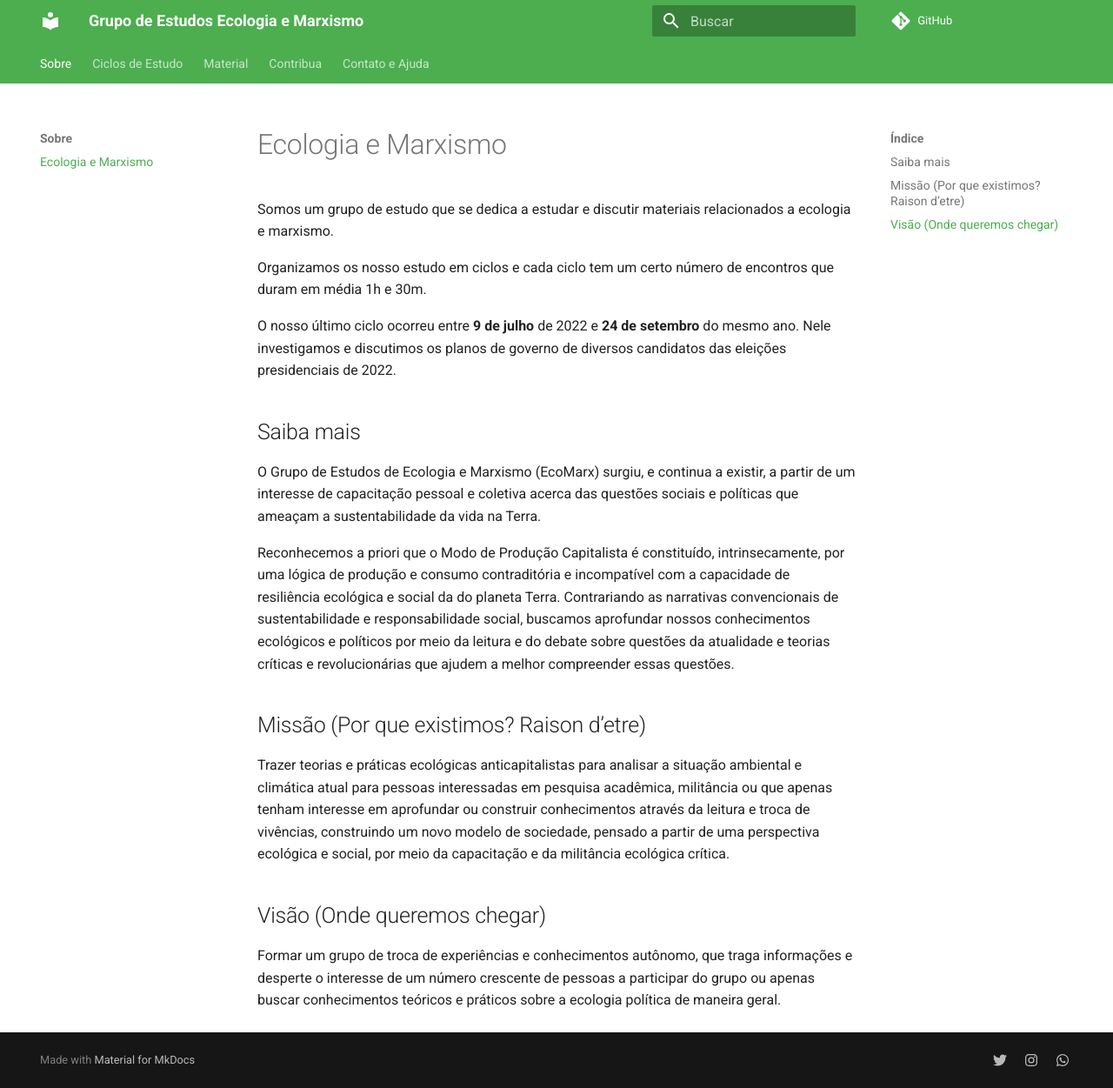
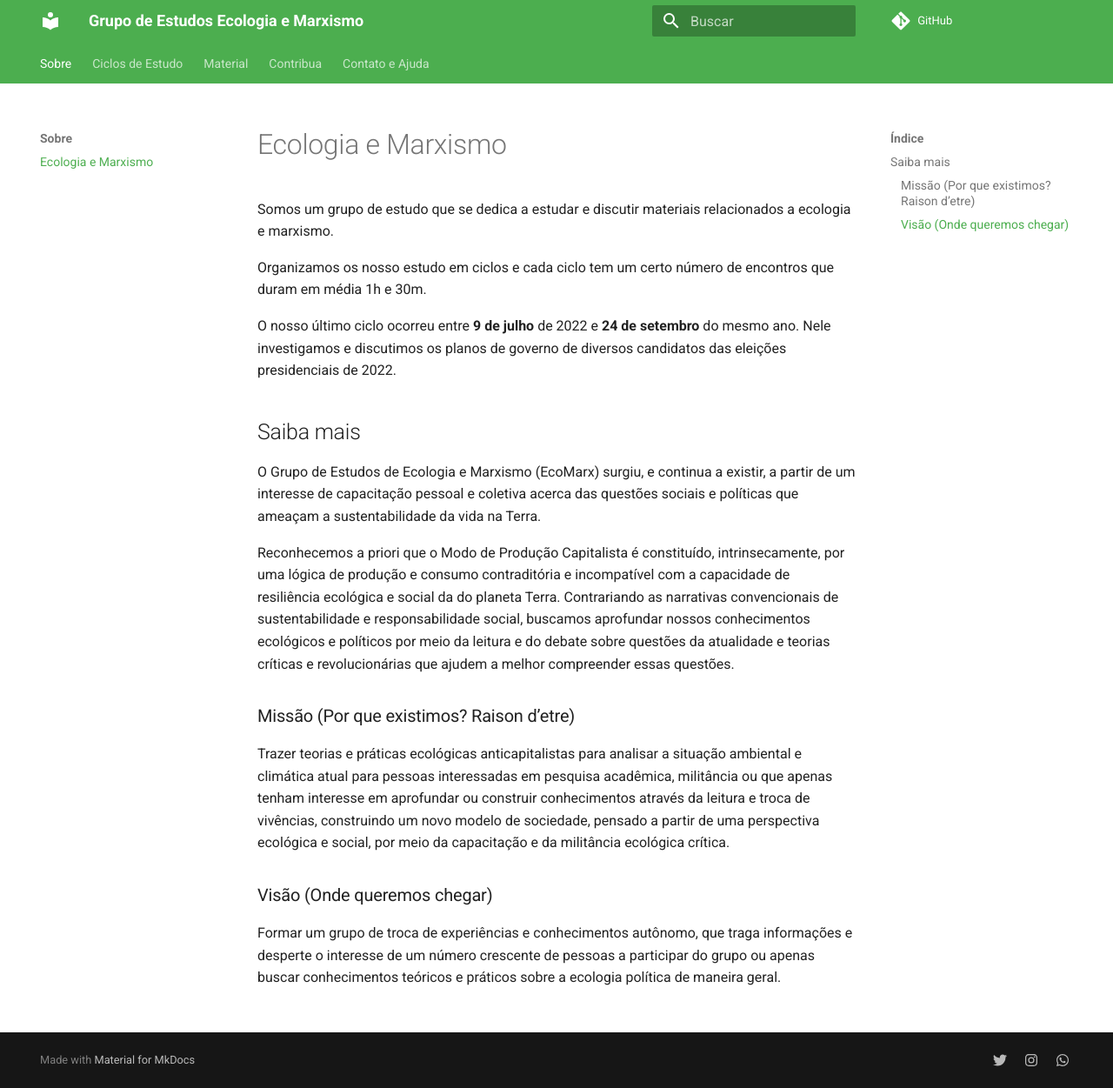
Before and after one commit to Ecomarx/ecomarx.github.io, an MkDocs documentation site: the page built from docs/index.md, in a window 1280 px wide and 1251 px high. Shown: the whole window at 87% size. Built offline with MkDocs 1.6.1 and Material for MkDocs 9.7.7, drawn with Linux system fonts in a browser that asks for light colours; comment, search, counter and statistics services are not loaded.

Commit message:
Sobre: formatação de títulos

```diff
--- a/docs/index.md
+++ b/docs/index.md
@@ -13,10 +13,10 @@ O Grupo de Estudos de Ecologia e Marxismo (EcoMarx) surgiu, e continua a existir
 
 Reconhecemos a priori que o Modo de Produção Capitalista é constituído, intrinsecamente, por uma lógica de produção e consumo contraditória e incompatível com a capacidade de resiliência ecológica e social da do planeta Terra. Contrariando as narrativas convencionais de sustentabilidade e responsabilidade social, buscamos aprofundar nossos conhecimentos ecológicos e políticos por meio da leitura e do debate sobre questões da atualidade e teorias críticas e revolucionárias que ajudem a melhor compreender essas questões.
 
-## Missão (Por que existimos? Raison d’etre)
+### Missão (Por que existimos? Raison d’etre)
 
 Trazer teorias e práticas ecológicas anticapitalistas para analisar a situação ambiental e climática atual para pessoas interessadas em pesquisa acadêmica, militância ou que apenas tenham interesse em aprofundar ou construir conhecimentos através da leitura e troca de vivências, construindo um novo modelo de sociedade, pensado a partir de uma perspectiva ecológica e social, por meio da capacitação e da militância ecológica crítica.
 
-## Visão (Onde queremos chegar)
+### Visão (Onde queremos chegar)
 
 Formar um grupo de troca de experiências e conhecimentos autônomo, que traga informações e desperte o interesse de um número crescente de pessoas a participar do grupo ou apenas buscar conhecimentos teóricos e práticos sobre  a ecologia política de maneira geral.
```
